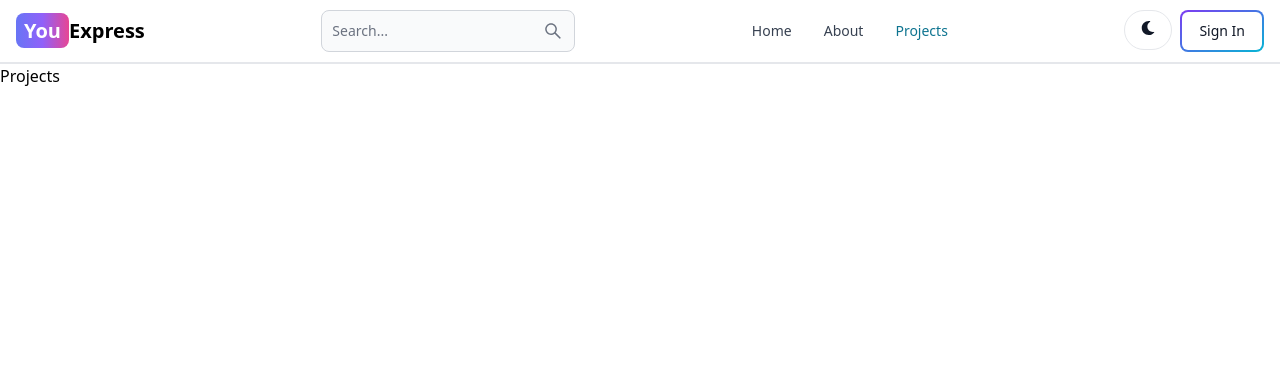
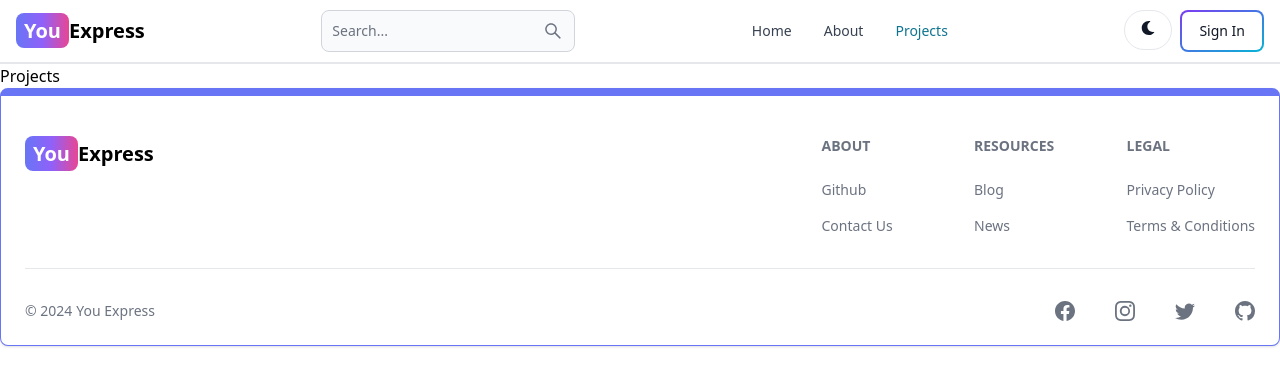
Before and after one commit to 0012pankaj/mern-blog, a React (Vite) app in the folder client/: page /projects in a window 1280 px wide. Shown: the top 386 px of the page. Built offline with nearby package versions, Linux system fonts and the light colour scheme.

Commit message:
Creact Footer component

```diff
--- a/client/src/App.jsx
+++ b/client/src/App.jsx
@@ -6,6 +6,7 @@
 import About from './pages/About'
 import Home from './pages/Home'
 import Header from './components/Header'
+import Footercomp from './components/Footercomp'
 
 export default function App() {
   return (
@@ -20,6 +21,7 @@
          <Route path='/projects' element={<Projects />} />
 
      </Routes>
+     <Footercomp/>
     </BrowserRouter>
   )
 }
--- /dev/null
+++ b/client/src/components/Footercomp.jsx
@@ -0,0 +1,74 @@
+import { Footer } from 'flowbite-react';
+import { Link } from 'react-router-dom';
+import { BsDribbble, BsFacebook, BsGithub, BsInstagram, BsTwitter } from 'react-icons/bs';
+
+export default function Footercomp() {
+  return (
+    <Footer container className='border border-t-8 border-indigo-500'>
+
+    <div className='w-full max-w-7xl mx-auto'>
+
+      <div className='grid w-full justify-between sm:flex md:grid-cols-1'>
+
+        <div className='mt-5'>
+          <Link
+            to='/'
+            className='self-center whitespace-nowrap text-lg sm:text-xl font-semibold dark:text-white'
+          >
+            <span className='px-2 py-1 bg-gradient-to-r from-indigo-500 via-purple-500 to-pink-500 rounded-lg text-white'>
+           You
+            </span>
+           Express
+          </Link>
+        </div>
+
+        <div className='grid grid-cols-2 gap-8 mt-4 sm:grid-cols-3 sm:gap-6'>
+
+           <div>
+              <Footer.Title title="about" />
+              <Footer.LinkGroup col>
+                <Footer.Link href="https://github.com/0012pankaj">Github</Footer.Link>
+                <Footer.Link href="#">Contact Us</Footer.Link>
+              </Footer.LinkGroup>
+            </div>
+
+            <div>
+              <Footer.Title title="Resources" />
+              <Footer.LinkGroup col>
+                <Footer.Link href="#">Blog</Footer.Link>
+                <Footer.Link href="#">News</Footer.Link>
+              </Footer.LinkGroup>
+            </div>
+
+          <div>
+            <Footer.Title title='Legal' />
+            <Footer.LinkGroup col>
+              <Footer.Link href='#'>Privacy Policy</Footer.Link>
+              <Footer.Link href='#'>Terms &amp; Conditions</Footer.Link>
+            </Footer.LinkGroup>
+          </div>
+
+        </div>
+      </div>
+
+
+      <Footer.Divider />
+      <div className='w-full sm:flex sm:items-center sm:justify-between'>
+        <Footer.Copyright
+          href='#'
+          by="You Express "
+          year={new Date().getFullYear()} //give current year
+        />
+
+        <div className="flex gap-10 sm:mt-0 mt-4 sm:justify-center">
+          <Footer.Icon href='#' icon={BsFacebook}/>
+          <Footer.Icon href='https://www.instagram.com/pankaj_atri_0012/' icon={BsInstagram}/>
+          <Footer.Icon href='https://twitter.com/PankajAtri0012' icon={BsTwitter}/>
+          <Footer.Icon href='https://github.com/0012pankaj' icon={BsGithub}/>
+        </div>
+      </div>
+
+    </div>
+  </Footer>
+  )
+}
```
